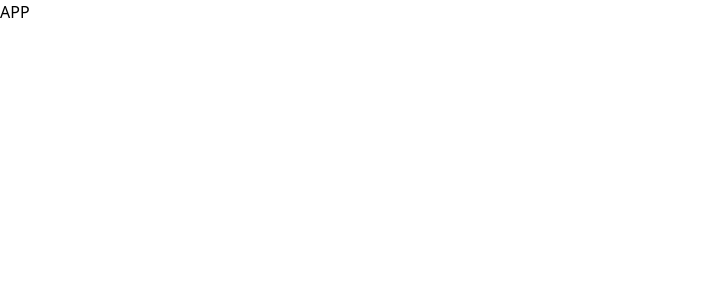
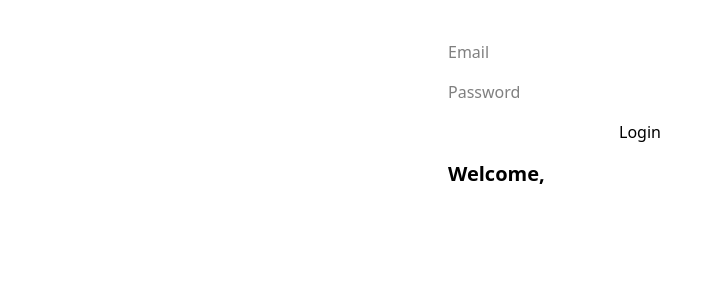
Before and after one commit to ramzansharifov/flashcards-learning-app, a React (Vite) app: page /login in a window 1280 px wide. Shown: the top 300 px of the page, without its empty margins (0-723 px from the left). Built offline with nearby package versions, Linux system fonts and the light colour scheme; no server answers.

Commit message:
Set up Firebase auth with register/login and global user context

```diff
--- a/package.json
+++ b/package.json
@@ -11,8 +11,11 @@
   },
   "dependencies": {
     "@tailwindcss/vite": "^4.1.11",
+    "firebase": "^12.0.0",
     "react": "^19.1.0",
     "react-dom": "^19.1.0",
+    "react-hook-form": "^7.62.0",
+    "react-router-dom": "^7.7.1",
     "tailwindcss": "^4.1.11"
   },
   "devDependencies": {
--- a/src/App.tsx
+++ b/src/App.tsx
@@ -1,7 +1,22 @@
+// src/App.tsx
+import { UserProvider } from "./context/UserContext";
+import { BrowserRouter as Router, Routes, Route } from "react-router-dom";
+import Login from "./pages/Login";
+import Register from "./pages/Register";
+
 function App() {
+
   return (
-    <div>APP</div>
-  )
+    <UserProvider>
+      <Router>
+        <Routes>
+          <Route path="/login" element={<Login />} />
+          <Route path="/register" element={<Register />} />
+          {/* другие маршруты */}
+        </Routes>
+      </Router>
+    </UserProvider>
+  );
 }
 
-export default App
+export default App;
--- /dev/null
+++ b/src/context/UserContext.tsx
@@ -0,0 +1,37 @@
+// src/context/UserContext.tsx
+import { createContext, useEffect, useState } from "react";
+import { onAuthStateChanged, signOut } from "firebase/auth";
+import type { User } from "firebase/auth";
+import { auth } from "../firebase";
+
+type UserContextType = {
+    user: User | null;
+    loading: boolean;
+    logout: () => Promise<void>;
+};
+
+export const UserContext = createContext<UserContextType | undefined>(undefined);
+
+export const UserProvider = ({ children }: { children: React.ReactNode }) => {
+    const [user, setUser] = useState<User | null>(null);
+    const [loading, setLoading] = useState(true);
+
+    useEffect(() => {
+        const unsubscribe = onAuthStateChanged(auth, (firebaseUser) => {
+            setUser(firebaseUser);
+            setLoading(false);
+        });
+
+        return () => unsubscribe();
+    }, []);
+
+    const logout = async () => {
+        await signOut(auth);
+    };
+
+    return (
+        <UserContext.Provider value={{ user, loading, logout }}>
+            {children}
+        </UserContext.Provider>
+    );
+};
--- /dev/null
+++ b/src/firebase.ts
@@ -0,0 +1,19 @@
+// src/firebase.ts
+import { initializeApp } from "firebase/app";
+import { getAuth } from "firebase/auth";
+import { getFirestore } from "firebase/firestore"; // если используешь Firestore
+
+const firebaseConfig = {
+  apiKey: "AIzaSyCrqkjbf3G72XMT5zahbSc4w2CQDDQ1ScQ",
+  authDomain: "flashcards-learning-app-d6270.firebaseapp.com",
+  projectId: "flashcards-learning-app-d6270",
+  storageBucket: "flashcards-learning-app-d6270.firebasestorage.app",
+  messagingSenderId: "1071481356924",
+  appId: "1:1071481356924:web:c2b996c49bcc351ffe7ff9",
+  measurementId: "G-P6EQMHKKVY",
+};
+
+const app = initializeApp(firebaseConfig);
+
+export const auth = getAuth(app);
+export const db = getFirestore(app); // или getDatabase(app) для Realtime DB
--- /dev/null
+++ b/src/hooks/useUser.ts
@@ -0,0 +1,8 @@
+import { useContext } from "react";
+import { UserContext } from "../context/UserContext";
+
+export const useUser = () => {
+  const context = useContext(UserContext);
+  if (!context) throw new Error("useUser must be used within UserProvider");
+  return context;
+};
--- /dev/null
+++ b/src/pages/Login.tsx
@@ -0,0 +1,51 @@
+import { useForm } from "react-hook-form";
+import { auth } from "../firebase";
+import { signInWithEmailAndPassword } from "firebase/auth";
+import { useUser } from "../hooks/useUser";
+
+type LoginForm = {
+    email: string;
+    password: string;
+};
+
+export default function Login() {
+    const { user } = useUser();
+
+    const { register, handleSubmit, formState: { errors } } = useForm<LoginForm>();
+
+    const onSubmit = async (data: LoginForm) => {
+        try {
+            await signInWithEmailAndPassword(auth, data.email, data.password);
+            alert("Logged in successfully!");
+        } catch (error: unknown) {
+            if (error instanceof Error) {
+                alert("Error: " + error.message);
+            }
+        }
+    };
+
+    return (
+        <form onSubmit={handleSubmit(onSubmit)} className="space-y-4 max-w-sm mx-auto mt-10">
+            <input
+                type="email"
+                {...register("email", { required: "Email is required" })}
+                placeholder="Email"
+                className="input input-bordered w-full"
+            />
+            {errors.email && <p className="text-red-500">{errors.email.message}</p>}
+            <input
+                type="password"
+                {...register("password", { required: "Password is required" })}
+                placeholder="Password"
+                className="input input-bordered w-full"
+            />
+            {errors.password && <p className="text-red-500">{errors.password.message}</p>}
+
+            <button type="submit" className="btn btn-primary w-full">Login</button>
+
+            <div>
+                <h1 className="text-xl font-bold">Welcome, {user?.email}</h1>
+            </div>
+        </form>
+    );
+}
--- /dev/null
+++ b/src/pages/Register.tsx
@@ -0,0 +1,44 @@
+import { useForm } from "react-hook-form";
+import { auth } from "../firebase";
+import { createUserWithEmailAndPassword } from "firebase/auth";
+
+type FormData = {
+    email: string;
+    password: string;
+};
+
+export default function Register() {
+    const { register, handleSubmit, formState: { errors } } = useForm<FormData>();
+
+    const onSubmit = async (data: FormData) => {
+        try {
+            await createUserWithEmailAndPassword(auth, data.email, data.password);
+            alert("User registered successfully!");
+        } catch (error: unknown) {
+            if (error instanceof Error) {
+                alert("Error: " + error.message);
+            }
+        }
+    };
+
+    return (
+        <form onSubmit={handleSubmit(onSubmit)} className="space-y-4 max-w-sm mx-auto mt-10">
+            <input
+                type="email"
+                {...register("email", { required: "Email is required" })}
+                placeholder="Email"
+                className="input input-bordered w-full"
+            />
+            {errors.email && <p className="text-red-500">{errors.email.message}</p>}
+            <input
+                type="password"
+                {...register("password", { required: "Password is required", minLength: 6 })}
+                placeholder="Password"
+                className="input input-bordered w-full"
+            />
+            {errors.password && <p className="text-red-500">{errors.password.message}</p>}
+
+            <button type="submit" className="btn btn-primary w-full">Register</button>
+        </form>
+    );
+}
```
Also changed, not shown: 1 other file (tests, documents, lock files or other folders).
